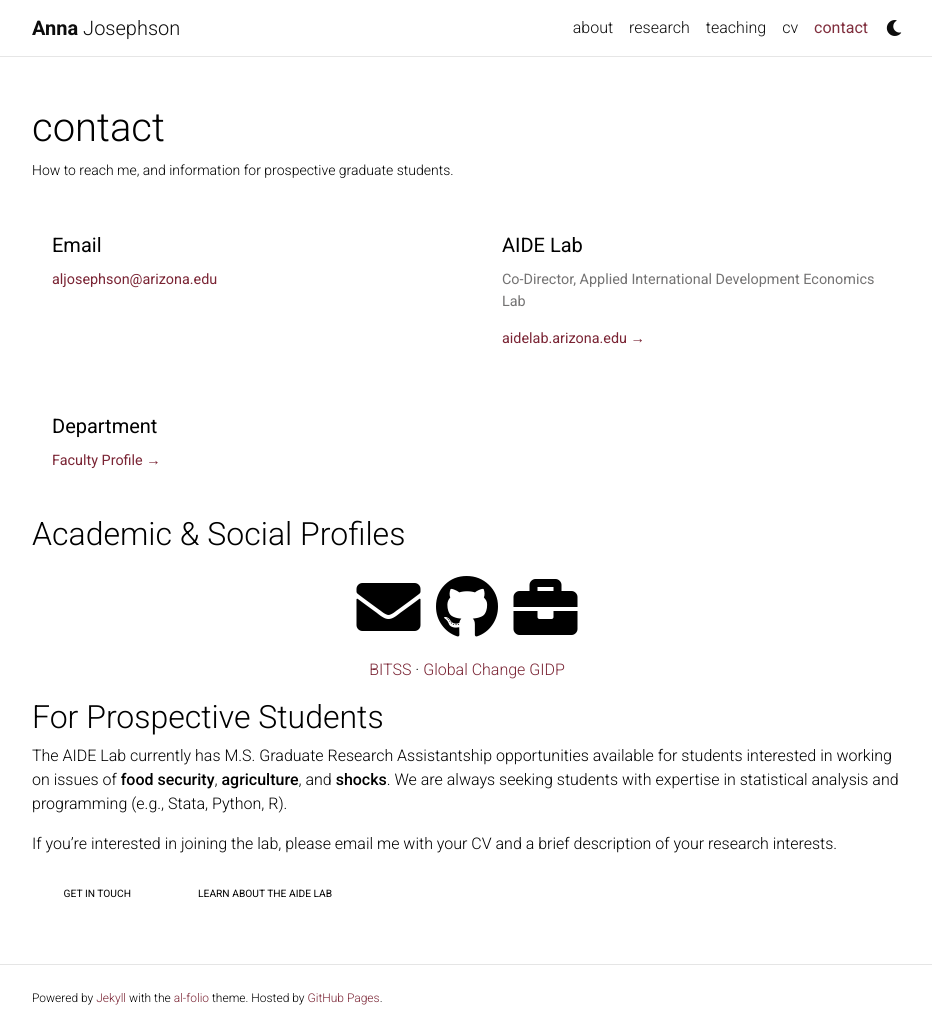
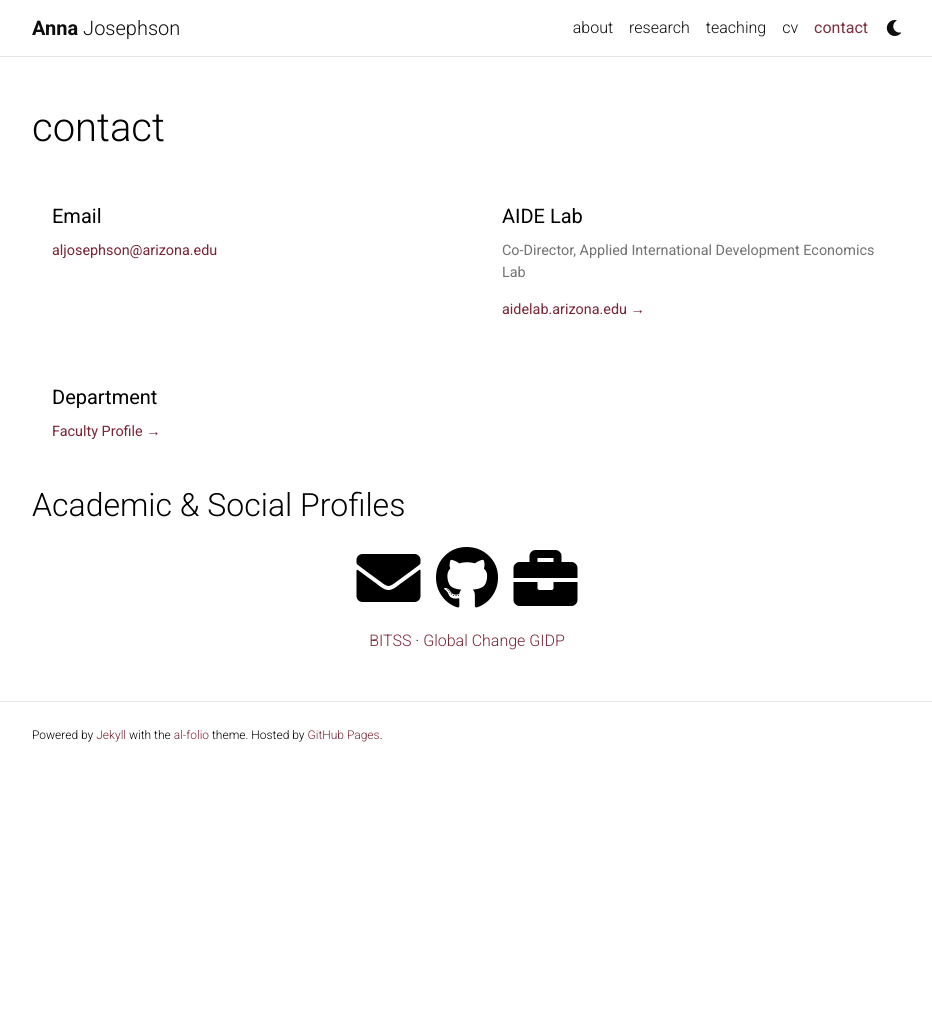
Before and after one commit to aljosephson/aljosephson.github.io, a Jekyll site: the page built from _pages/contact.md, in a window 1280 px wide and 1031 px high. Shown: the whole window, without its empty margins (173-1105 px from the left). Built offline with Jekyll 4.4.1, drawn with Linux system fonts in a browser that asks for light colours; comment, search, counter and statistics services are not loaded; a style sheet for code colours, icons or effects is not loaded.

Commit message:
Drop page subtitles and the Prospective Students section
- Remove the description front-matter field from research.md, cv.md,
  and contact.md, which was rendering as a subtitle line under each page
  title (redundant with the title itself, e.g. "cv" / "Curriculum
  vitae.")
- Remove the "For Prospective Students" section from the contact page

Co-Authored-By: Claude Sonnet 5 <noreply@anthropic.com>

```diff
--- a/_pages/contact.md
+++ b/_pages/contact.md
@@ -2,7 +2,6 @@
 layout: page
 permalink: /contact/
 title: contact
-description: How to reach me, and information for prospective graduate students.
 nav: true
 nav_order: 4
 ---
@@ -47,14 +46,3 @@ nav_order: 4
   <a href="https://www.bitss.org/people/anna-josephson/" target="_blank" rel="noopener">BITSS</a> &middot;
   <a href="https://gidp.arizona.edu/glch" target="_blank" rel="noopener">Global Change GIDP</a>
 </p>
-
-## For Prospective Students
-
-The AIDE Lab currently has M.S. Graduate Research Assistantship opportunities available for students interested in working on issues of **food security**, **agriculture**, and **shocks**. We are always seeking students with expertise in statistical analysis and programming (e.g., Stata, Python, R).
-
-If you're interested in joining the lab, please email me with your CV and a brief description of your research interests.
-
-<p>
-  <a href="mailto:{{ site.email | encode_email }}" class="btn btn-sm z-depth-0" role="button">Get in Touch</a>
-  <a href="https://aidelab.arizona.edu/" class="btn btn-sm z-depth-0" role="button" target="_blank" rel="noopener">Learn About the AIDE Lab</a>
-</p>
```
Also changed, not shown: _pages/cv.md (+0 -1 lines), _pages/research.md (+0 -1 lines).
